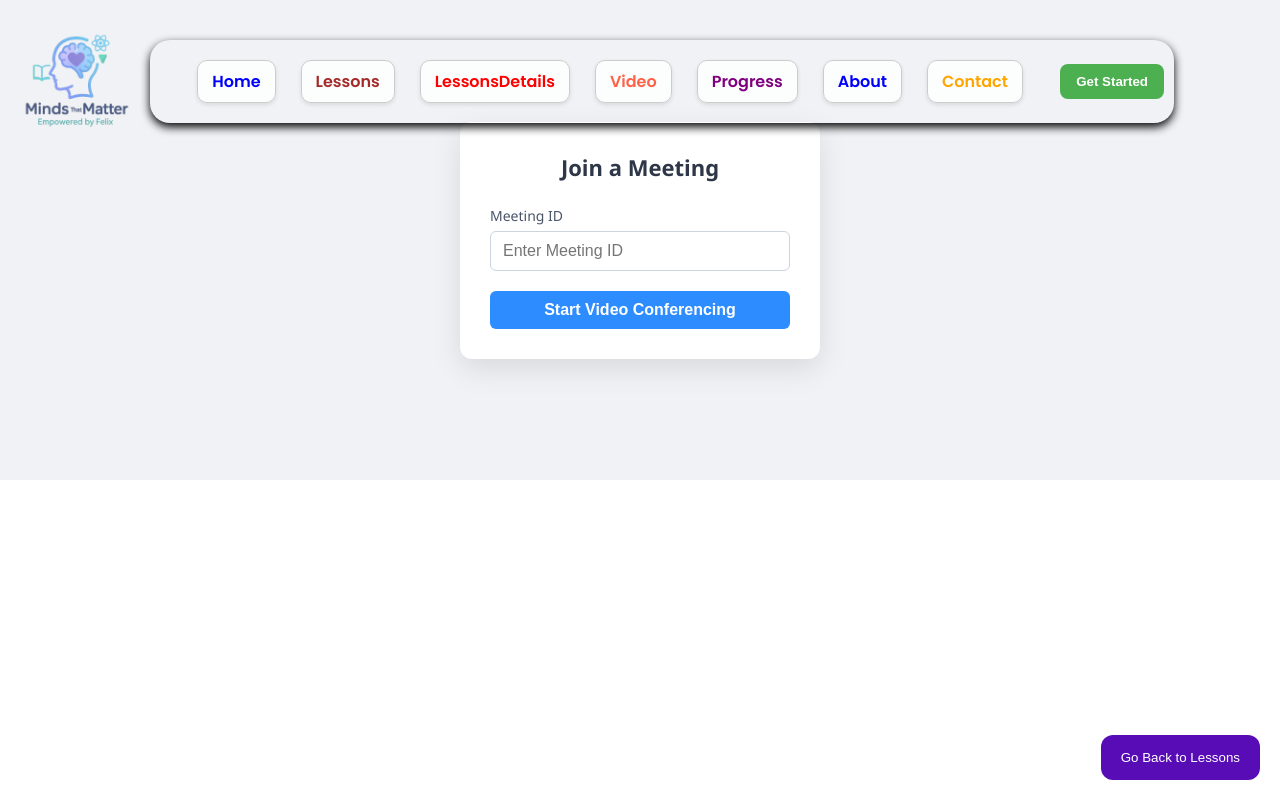
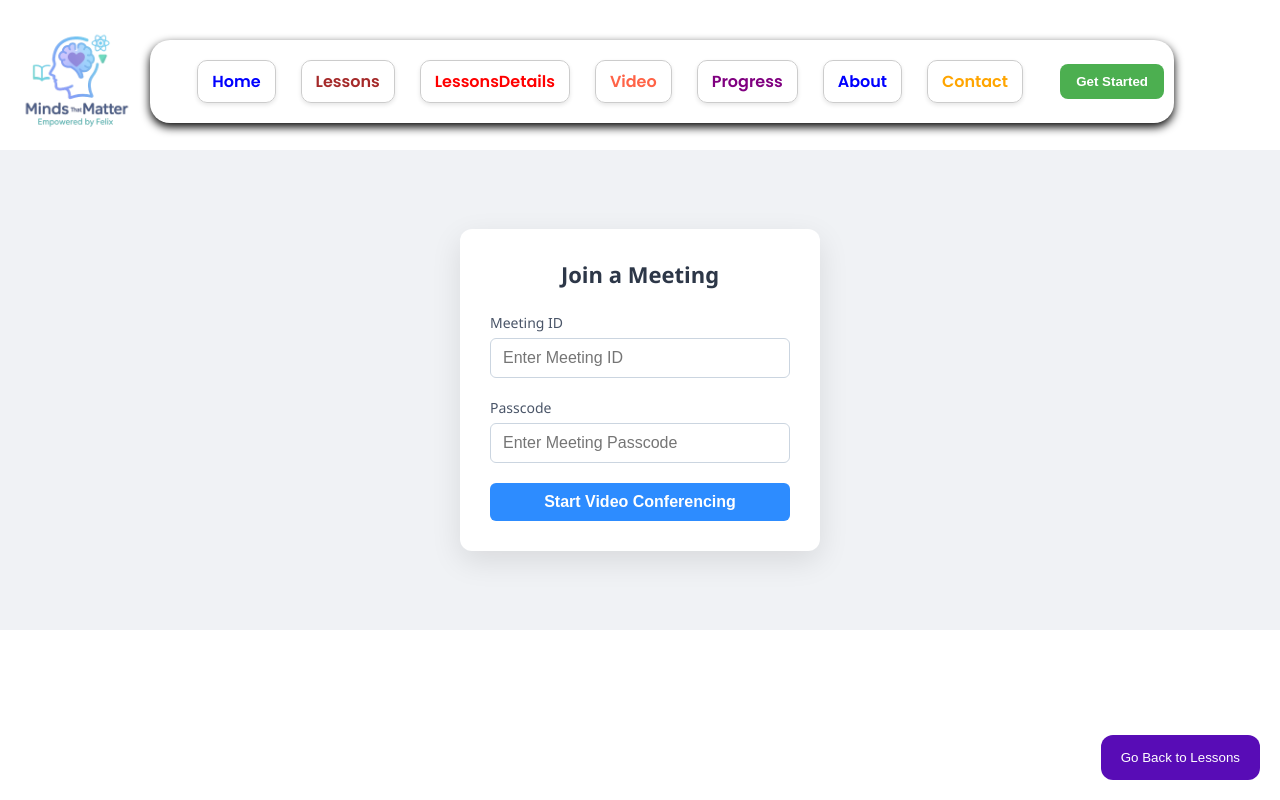
Before and after one commit to Marubi23/Minds_that_Matter_Website, a React (Vite) app: page /videocall in a window 1280 px wide. Built offline with nearby package versions, Linux system fonts and the light colour scheme.

Commit message:
video changes

```diff
--- a/src/index.css
+++ b/src/index.css
@@ -173,8 +173,3 @@
   }
 
 }
-
-
-
-
-/
--- a/src/pages/Data.css
+++ b/src/pages/Data.css
@@ -74,7 +74,8 @@ form {
     .login-container{
         flex-direction: column;
         padding: 20px;
-        gap: 20px;
+        padding-top: 130px;
+         gap: 0px;
     }
     .formlogin-container,.logo-company{
         width: 100%;
@@ -84,8 +85,5 @@ form {
         width: 150px;
         height: auto;
     }
-    .floating-home-btn{
-        z-index: 2;
-    }
 
 }
--- a/src/pages/Home.css
+++ b/src/pages/Home.css
@@ -144,7 +144,18 @@ html,body{
         bottom: 105px;
         right: 1px;
     }
+    .welcome{
+        font-size: 4rem;
+        left: 65px;
+    }
+    .home-background p{
+         border:none;
+         background: transparent;
+         font-size: 1.2rem;
+     }
+
 }
+
 @keyframes glowFade {
   0% {
     opacity: 0;
--- a/src/pages/Video.css
+++ b/src/pages/Video.css
@@ -4,6 +4,10 @@
   align-items: center;
   justify-content: center;
   background: #f0f2f5;
+}
+.video-meeting-cont{
+  height: 100vh;
+  padding-top: 150px;
 }
 
 .video-container {
--- a/src/pages/Video.jsx
+++ b/src/pages/Video.jsx
@@ -16,7 +16,7 @@ const navigate=useNavigate();
   navigate('/lessons');
 }
   return (
-    <div className="main">
+    <div className="video-meeting-cont">
       <button onClick={handleBackLesson} className="video-button" >Go Back to Lessons</button>
         <div className="video-wrapper">
       <div className="video-container">
@@ -25,11 +25,22 @@ const navigate=useNavigate();
         <label htmlFor="meeting-id" className="input-label">
           Meeting ID
         </label>
+
         <input
           id="meeting-id"
           type="text"
           className="meeting-input"
           placeholder="Enter Meeting ID"
+        />
+
+        <label htmlFor="meeting-id" className="input-label">
+          Passcode
+        </label>
+          <input
+          id="passcode-id"
+          type="number"
+          className="meeting-input"
+          placeholder="Enter Meeting Passcode"
         />
 
         <button className="join-button">
```
